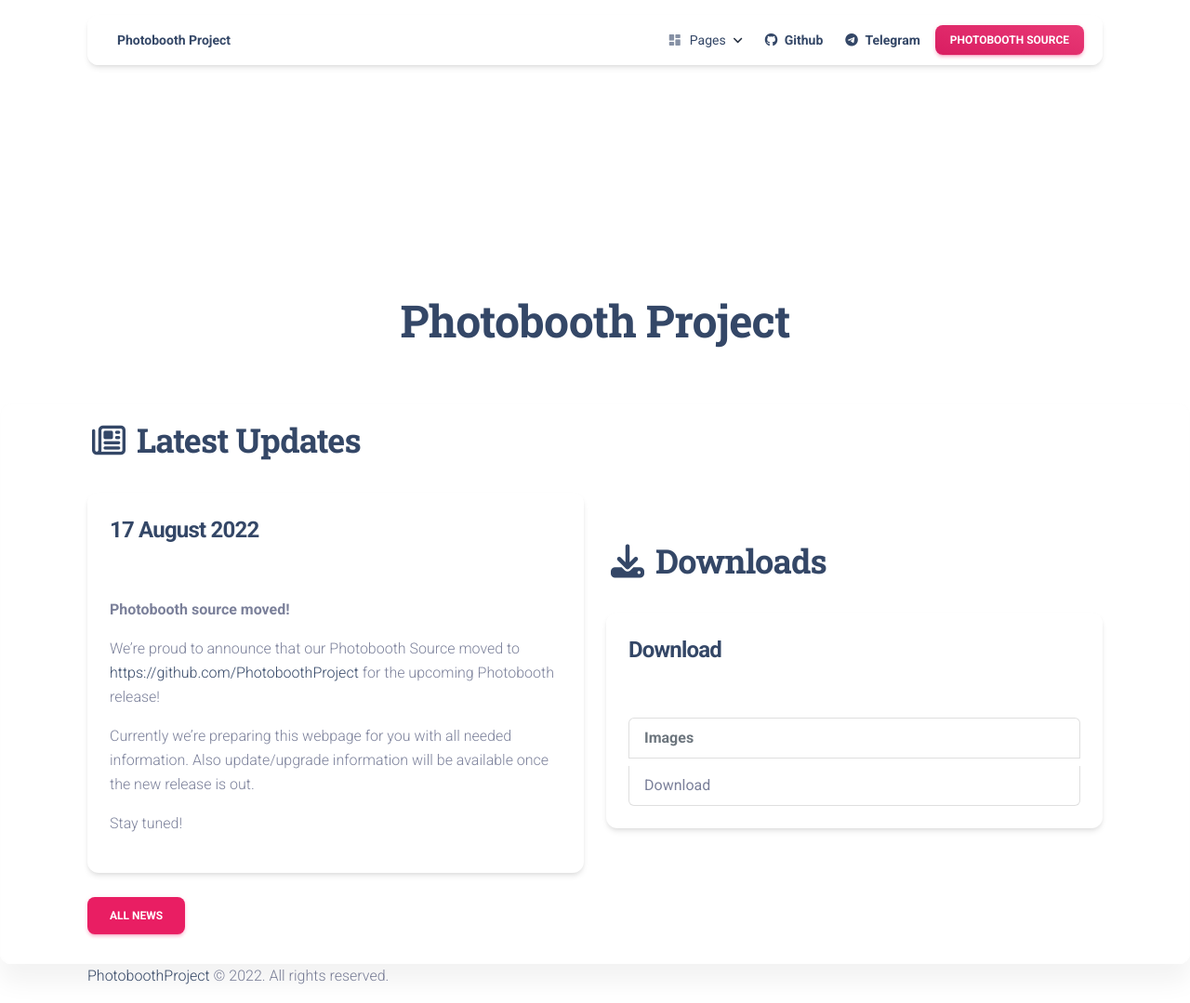
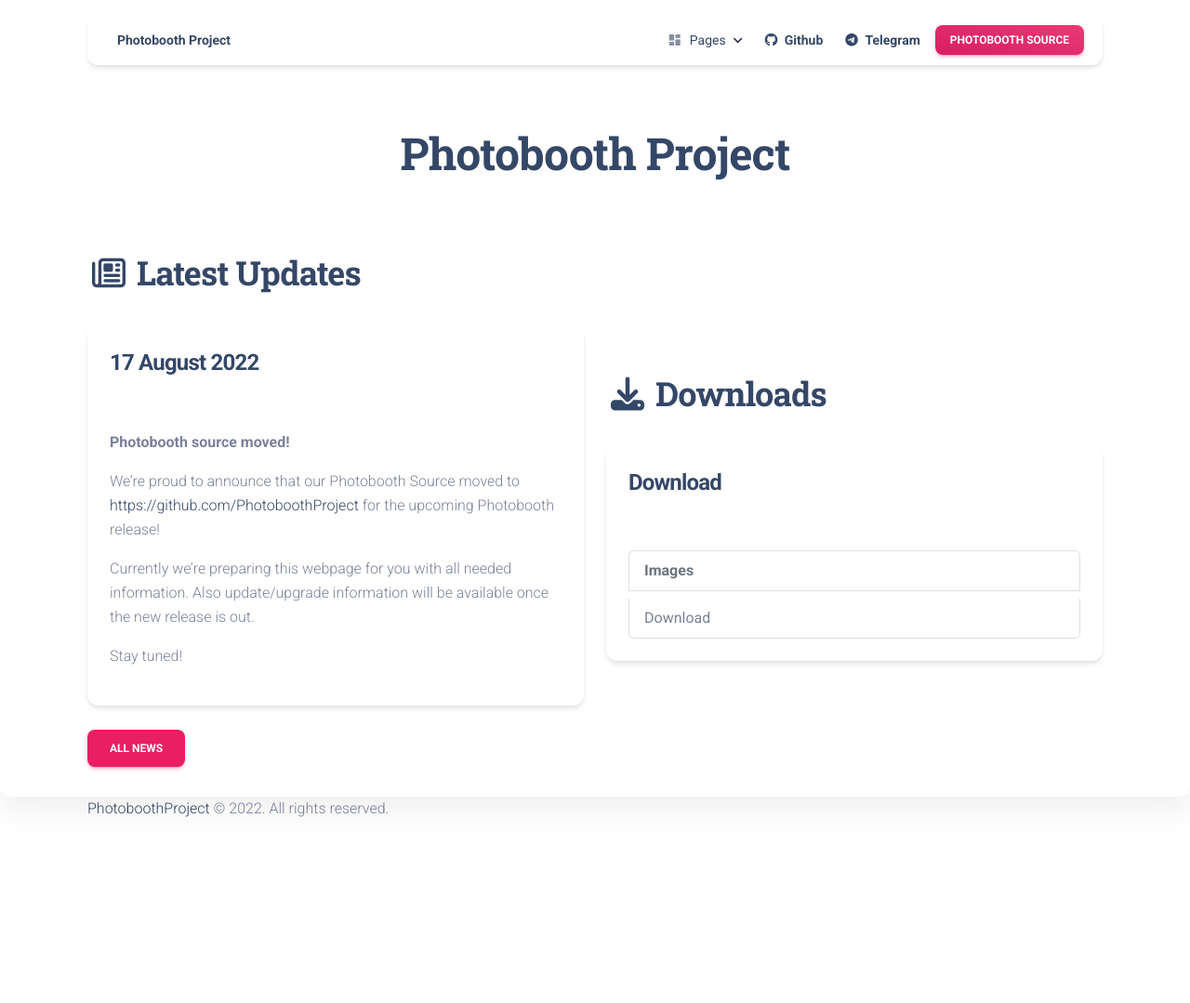
Before and after one commit to PhotoboothProject/PhotoboothProject.github.io, a Jekyll site: the page built from index.html, in a window 1280 px wide. Shown: the whole page at 93% size. Built offline with Jekyll 4.4.1, drawn with Linux system fonts in a browser that asks for light colours; nearby versions of some CDN libraries; after the commit the page ends 900 px from its top, so only the background shows below that.

Commit message:
page-header: set min height to 15vh

```diff
--- a/_layouts/blank.html
+++ b/_layouts/blank.html
@@ -99,7 +99,7 @@
     </div>
     <!-- End Navbar -->
 
-    <div class="page-header" style="min-height: 35vh !important">
+    <div class="page-header" style="min-height: 15vh !important">
     </div>
 
     <div class="container">
```
